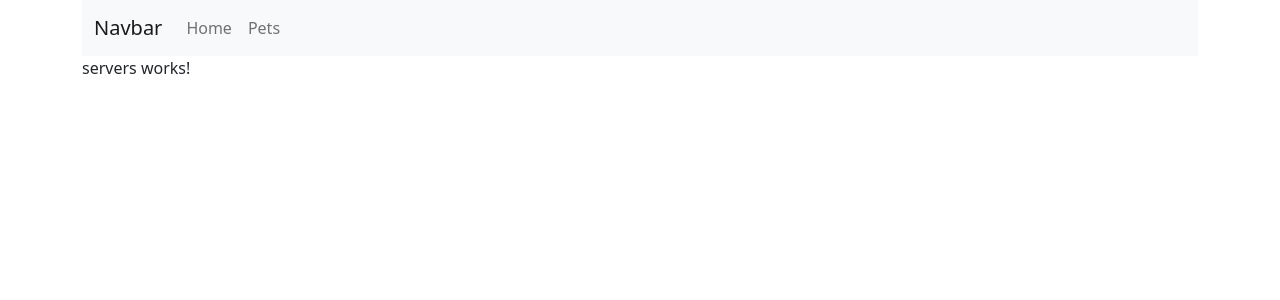
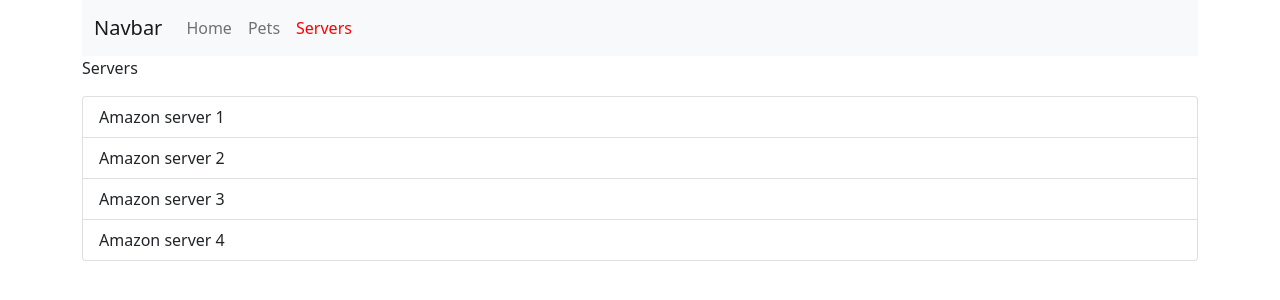
Before and after one commit to DanielVain/angular-routing, an Angular app: page /servers in a window 1280 px wide. Shown: the top 300 px of the page. Built offline with nearby package versions, Linux system fonts and the light colour scheme.

Commit message:
Added logic in servers and servers-data

```diff
--- a/src/app/components/navbar/navbar.component.html
+++ b/src/app/components/navbar/navbar.component.html
@@ -28,6 +28,14 @@
             >Pets</a
           >
         </li>
+        <li class="nav-item">
+          <a
+            class="nav-link"
+            routerLink="/servers"
+            routerLinkActive="you-are-here"
+            >Servers</a
+          >
+        </li>
       </ul>
     </div>
   </div>
--- /dev/null
+++ b/src/app/model/ServerData.model.ts
@@ -0,0 +1,6 @@
+export default interface ServerData {
+  name: string; // Server Name
+  status: boolean; // Server Status, true if online
+  desc: string; // description
+  code: number; // like id
+}
--- a/src/app/pages/server-info/server-info.component.ts
+++ b/src/app/pages/server-info/server-info.component.ts
@@ -3,13 +3,10 @@ import { Component, OnInit } from '@angular/core';
 @Component({
   selector: 'app-server-info',
   templateUrl: './server-info.component.html',
-  styleUrls: ['./server-info.component.css']
+  styleUrls: ['./server-info.component.css'],
 })
 export class ServerInfoComponent implements OnInit {
+  constructor() {}
 
-  constructor() { }
-
-  ngOnInit(): void {
-  }
-
+  ngOnInit(): void {}
 }
--- a/src/app/pages/servers/servers.component.html
+++ b/src/app/pages/servers/servers.component.html
@@ -1 +1,11 @@
-<p>servers works!</p>
+<p>Servers</p>
+<div class="list-group">
+  <button
+    type="button"
+    class="list-group-item list-group-item-action"
+    aria-current="true"
+    *ngFor="let serverItem of serverArr"
+  >
+    {{ serverItem.name }}
+  </button>
+</div>
--- a/src/app/pages/servers/servers.component.ts
+++ b/src/app/pages/servers/servers.component.ts
@@ -1,15 +1,17 @@
 import { Component, OnInit } from '@angular/core';
+import ServerData from 'src/app/model/ServerData.model';
+import { ServersDataService } from 'src/app/services/servers-data.service';
 
 @Component({
   selector: 'app-servers',
   templateUrl: './servers.component.html',
-  styleUrls: ['./servers.component.css']
+  styleUrls: ['./servers.component.css'],
 })
 export class ServersComponent implements OnInit {
-
-  constructor() { }
-
-  ngOnInit(): void {
+  serverArr: ServerData[];
+  constructor(private serversDataService: ServersDataService) {
+    this.serverArr = this.serversDataService.serversArr;
   }
 
+  ngOnInit(): void {}
 }
--- /dev/null
+++ b/src/app/services/servers-data.service.ts
@@ -0,0 +1,43 @@
+import { Injectable } from '@angular/core';
+import ServerData from '../model/ServerData.model';
+
+@Injectable({
+  providedIn: 'root',
+})
+export class ServersDataService {
+  serversArr: ServerData[];
+  constructor() {
+    this.serversArr = [
+      {
+        name: 'Amazon server 1',
+        status: true,
+        desc: 'web server',
+        code: 1,
+      },
+      {
+        name: 'Amazon server 2',
+        status: true,
+        desc: 'web server',
+        code: 2,
+      },
+      {
+        name: 'Amazon server 3',
+        status: true,
+        desc: 'web server',
+        code: 3,
+      },
+      {
+        name: 'Amazon server 4',
+        status: true,
+        desc: 'web server',
+        code: 4,
+      },
+    ];
+  }
+  updateServerStatus(serverId: number, status: boolean): void {
+    if (serverId < 0 || serverId > this.serversArr.length - 1) {
+      return;
+    }
+    this.serversArr[serverId].status = status;
+  }
+}
```
Also changed, not shown: 1 other file (tests, documents, lock files or other folders).
